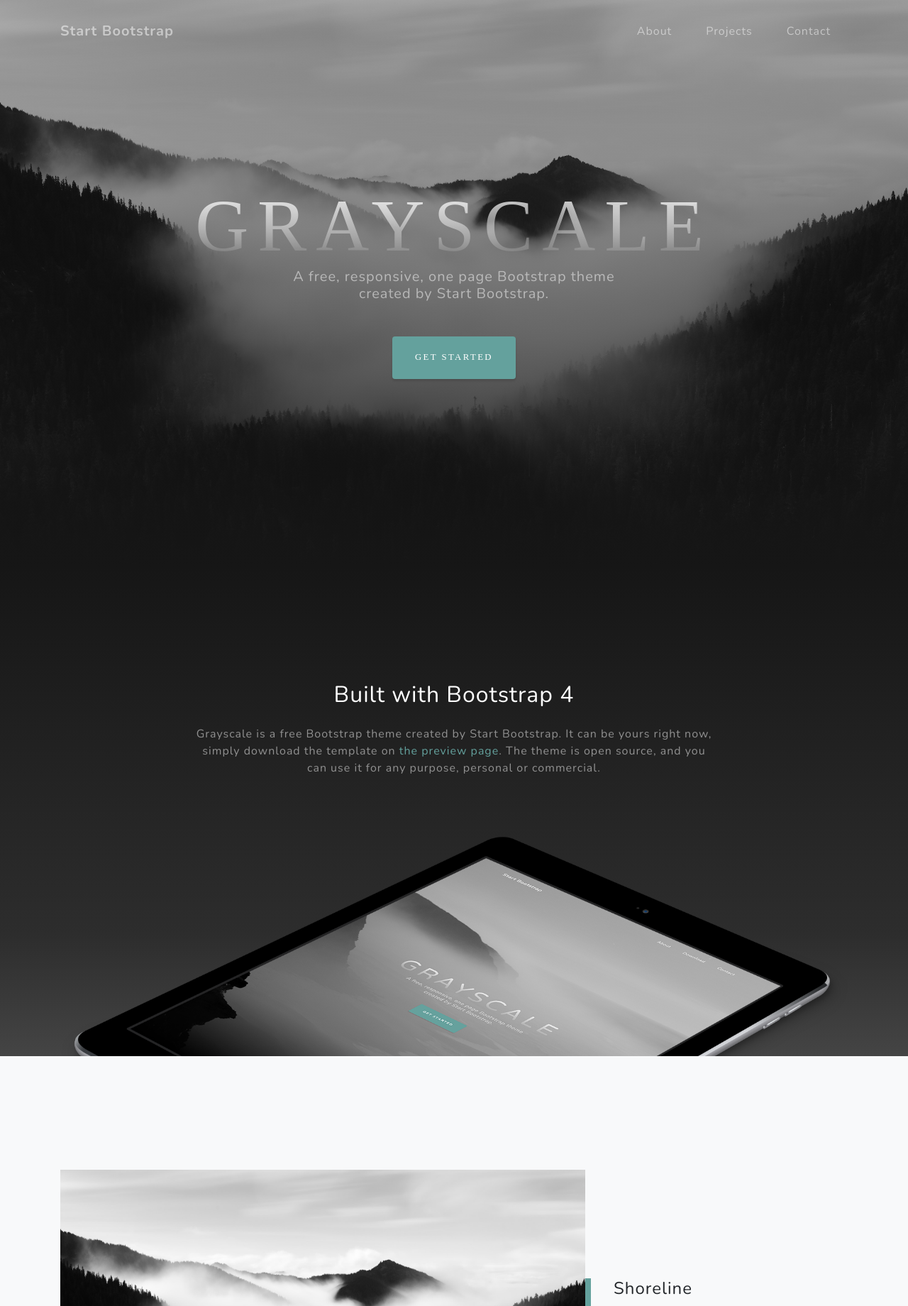
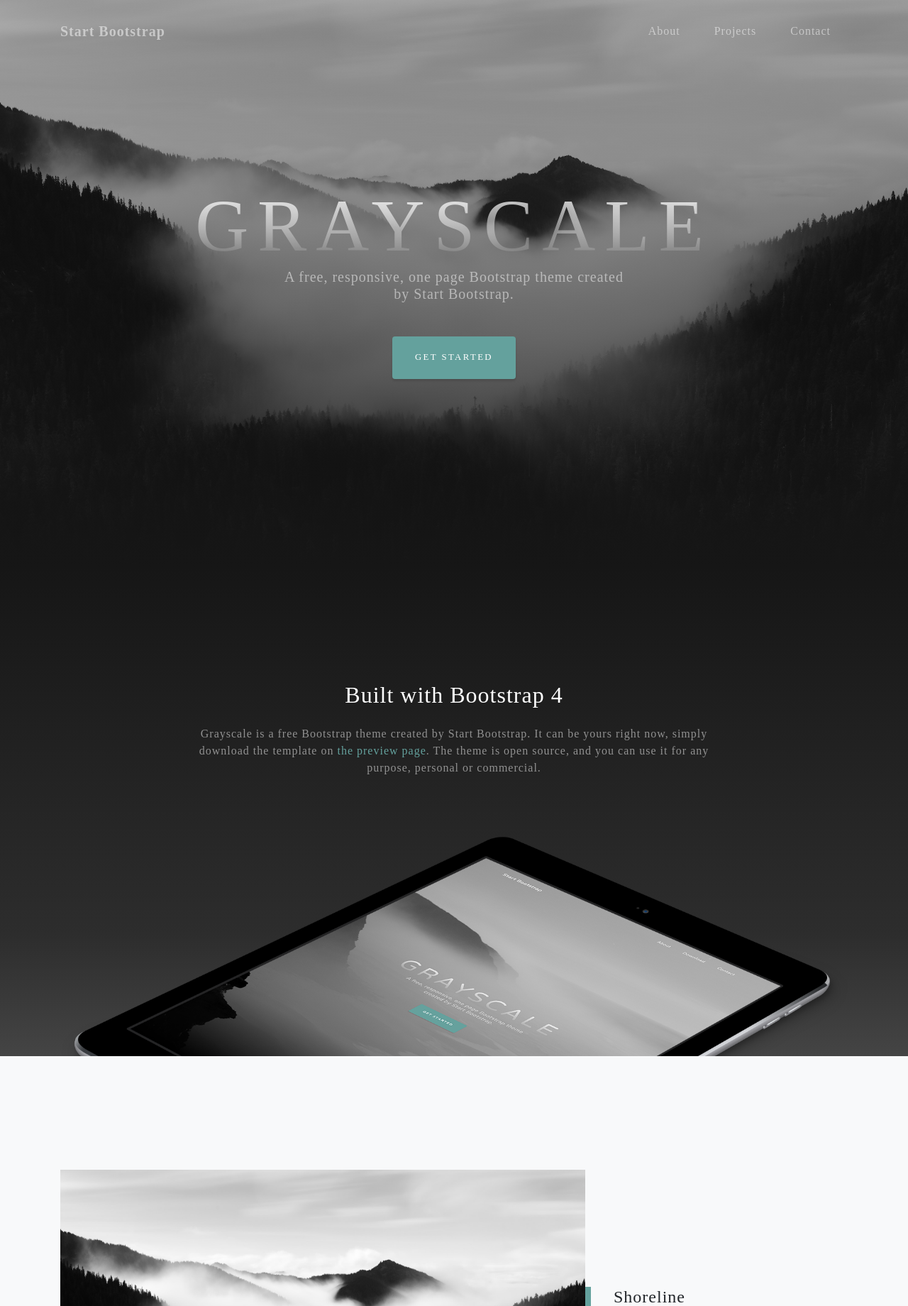
Before and after one commit to victorwilker12/audioPV, a Rails app: page / in a window 1280 px wide. Shown: the top 1840 px of the page at 71% size. Run offline with Rails 7, Linux system fonts and the light colour scheme; style sheets or scripts are compiled from the project's sources.

Commit message:
remove import  all fonts

```diff
--- a/app/assets/stylesheets/application.scss
+++ b/app/assets/stylesheets/application.scss
@@ -1,5 +1,3 @@
-
-  @import "vendor/bootstrap/css/bootstrap.min";
-  @import "vendor/fontawesome-free/css/all.min";
-  @import "https://fonts.googleapis.com/css?family=Nunito:200,200i,300,300i,400,400i,600,600i,700,700i,800,800i,900,900i";
-  @import "css/grayscale.min";
+@import "vendor/bootstrap/css/bootstrap.min";
+@import "vendor/fontawesome-free/css/all.min";
+@import "css/grayscale.min";
```
